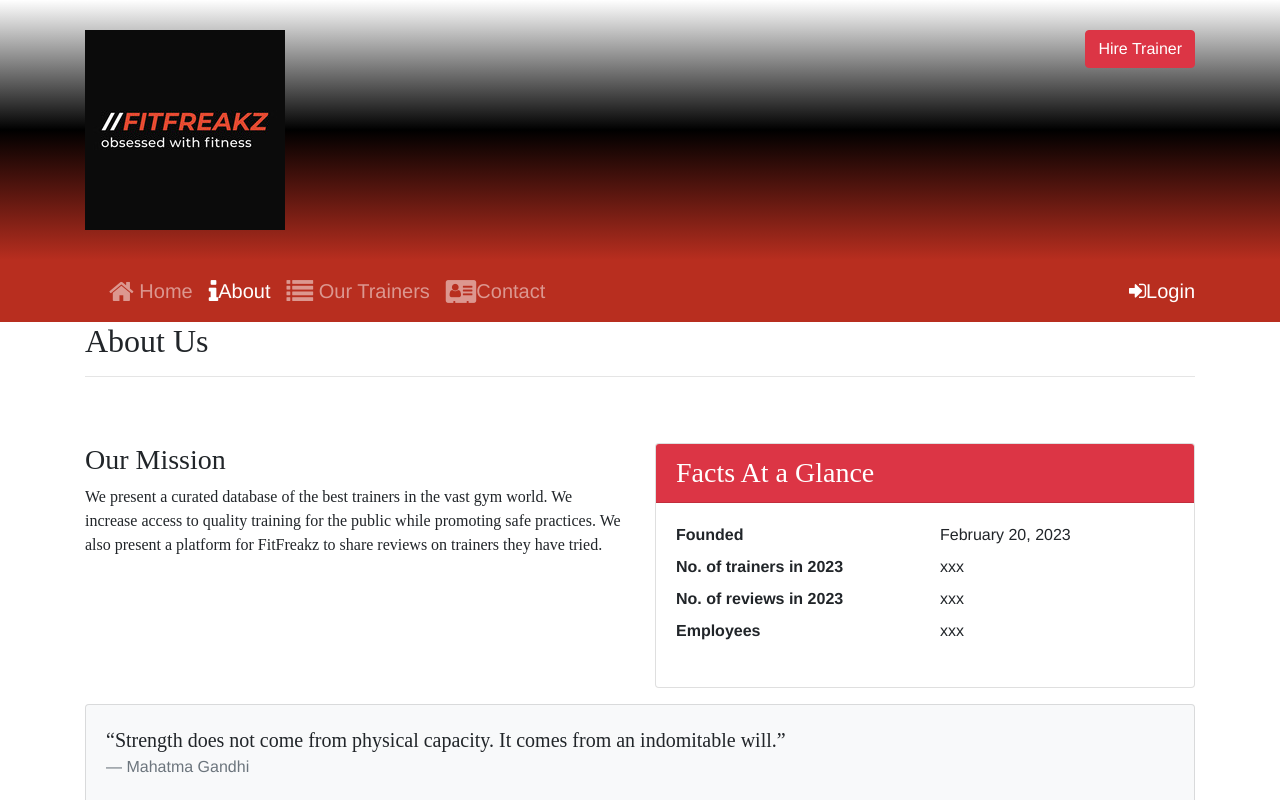
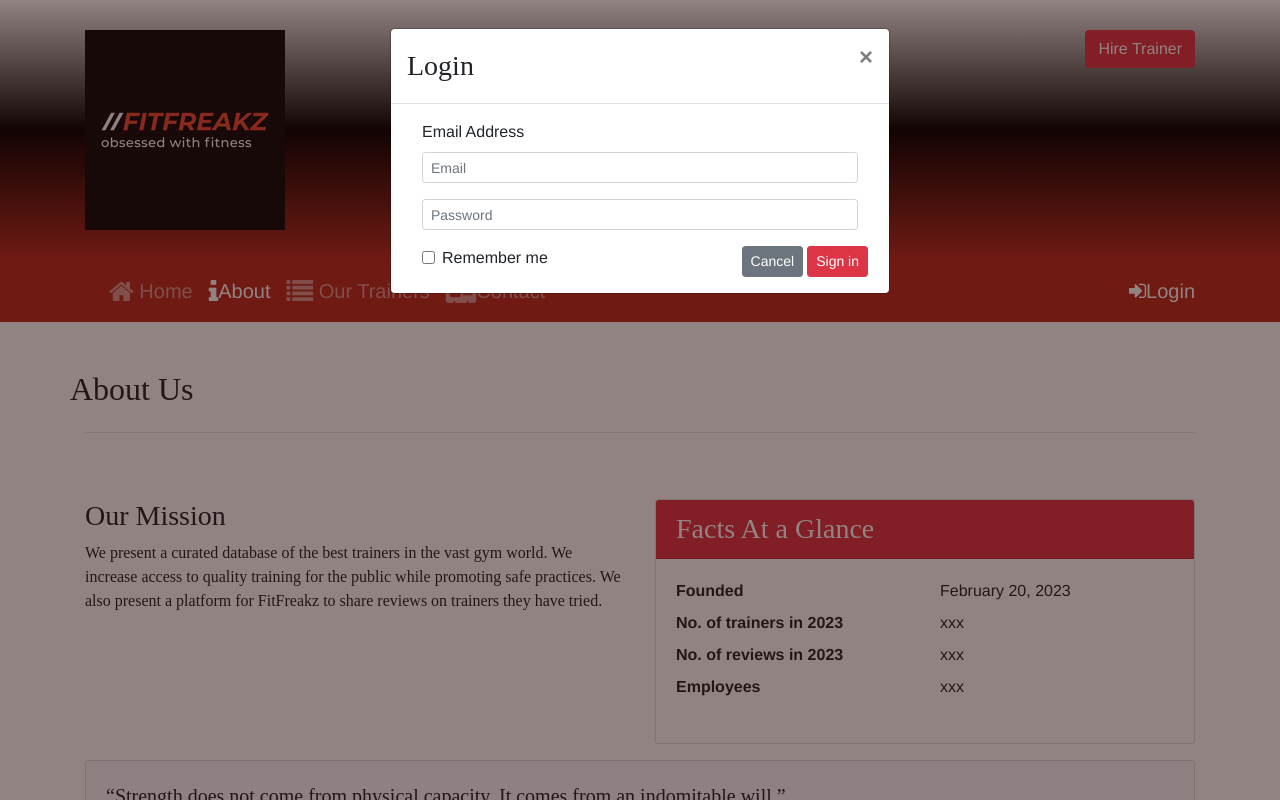
Before and after one commit to Avelez15/portfolio-project-FitFreakz, a website: page aboutus.html in a window 1280 px wide. Both pictures are taken after a click on the button "Login". Shown: the top 800 px of the page. Drawn offline with nearby package versions, Linux system fonts and the light colour scheme.

Commit message:
added login modals to the pages that were missing them

```diff
--- a/aboutus.html
+++ b/aboutus.html
@@ -54,8 +54,49 @@
       </div>
     </div>
   </nav>
+
+  <div id="loginModal" class="modal fade" role="dialog">
+    <div class="modal-dialog" role="document">
+      <div class="modal-content">
+        <div class="modal-header">
+          <h3 class="modal-title">Login</h3>
+          <button type="button" class="close" data-dismiss="modal">&times;</button>
+        </div>
+        <div class="modal-body">
+          <div class="container-fluid">
+            <form>
+              <div class="form-row">
+                <div class="form-group col-12">
+                  <label class="'sr-only" for="loginEmail">Email Address</label>
+                  <input type="email" class="form-control form-control-sm" id="loginEmail" placeholder="Email">
+                </div>
+                <div class="form-group col-12">
+                  <label class="sr-only" for="loginPassword">Password</label>
+                  <input type="password" class="form-control form-control-sm" id="loginPassword" placeholder="Password">
+                </div>
+                <div class="col">
+                  <div class="form-check">
+                    <input type="checkbox" class="form-check-input">
+                    <label class="form-check-label">Remember me</label>
+                  </div>
+                </div>
+                <div class="form-row">
+                  <button type="button" class="btn btn-secondary btn-sm ml-auto" data-dismiss="modal">Cancel</button>
+                  <button type="submit" class="btn btn-danger btn-sm ml-1">Sign in</button>
+                </div>
+              </div>
+          </div>
+          </form>
+        </div>
+      </div>
+    </div>
+  </div>
+  </div>
+
   <div class="container">
-    <h2>About Us</h2>
+    <div class="row mt-5">
+      <h2>About Us</h2>
+    </div>
     <hr />
     <div class="row row-content">
       <div class="col-sm-6">
```
Also changed, not shown: contactus.html (+37 -0 lines), ourtrainers.html (+39 -0 lines).
